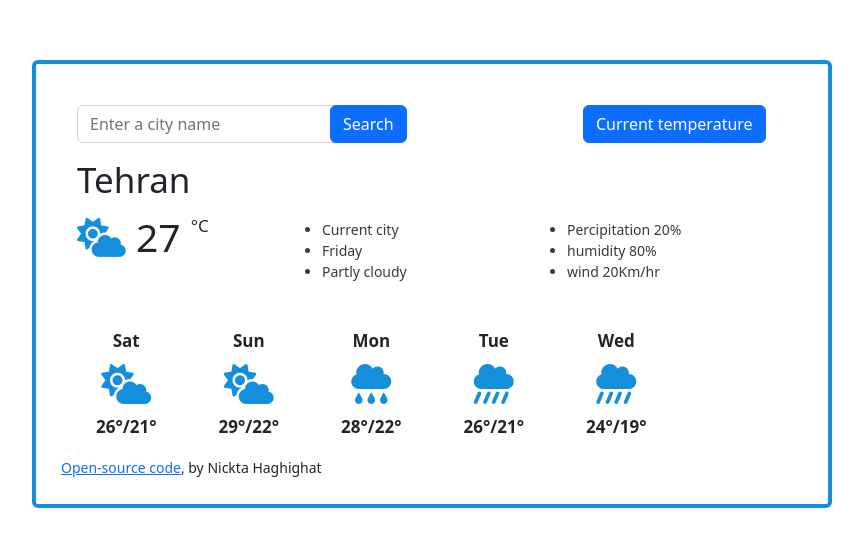
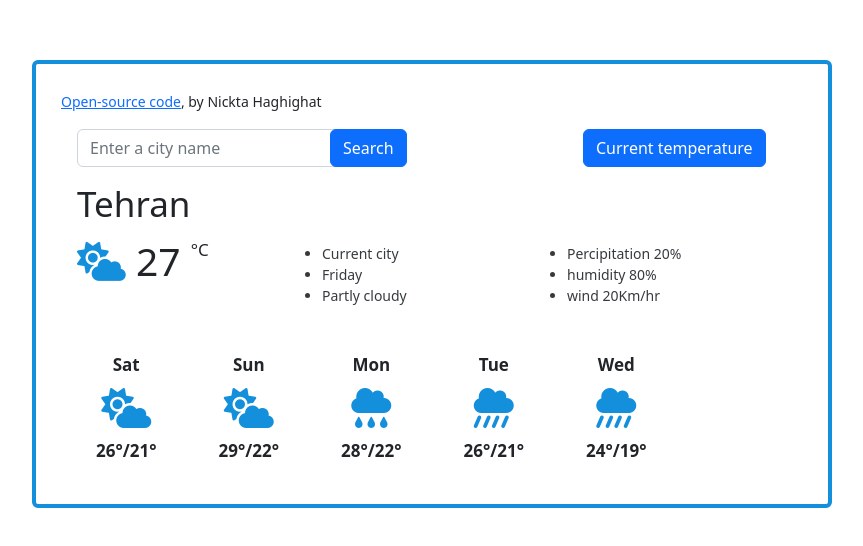
Before and after one commit to Nicksonthegreat/github-challenge, a plain HTML site: page index.html in a window 1280 px wide. Shown: the part 140-686 px from the top of the page, without its empty margins (208-1071 px from the left). Drawn offline with nearby package versions, Linux system fonts and the light colour scheme.

Commit message:
moved Github link

```diff
--- a/index.html
+++ b/index.html
@@ -20,8 +20,10 @@
   </head>
   <body>
     <div class="container">
-      <div>
+
       <div class="card" style="width: 50rem;">
+        <div><small><a href="https://github.com/Nicksonthegreat/github-challenge" target="_blank">Open-source code</a>, by Nickta Haghighat</small>
+      </div>
         <div class="card-body">
           <form id="search-engine">
             <div class="row">
@@ -130,8 +132,7 @@
           </div>
         </div>
       </div>
-      <small><a href="https://github.com/Nicksonthegreat/github-challenge" target="_blank">Open-source code</a>, by Nickta Haghighat</small>
-      </div>
+
     </div>
     <script src="index.js"></script>
   </body>
```
